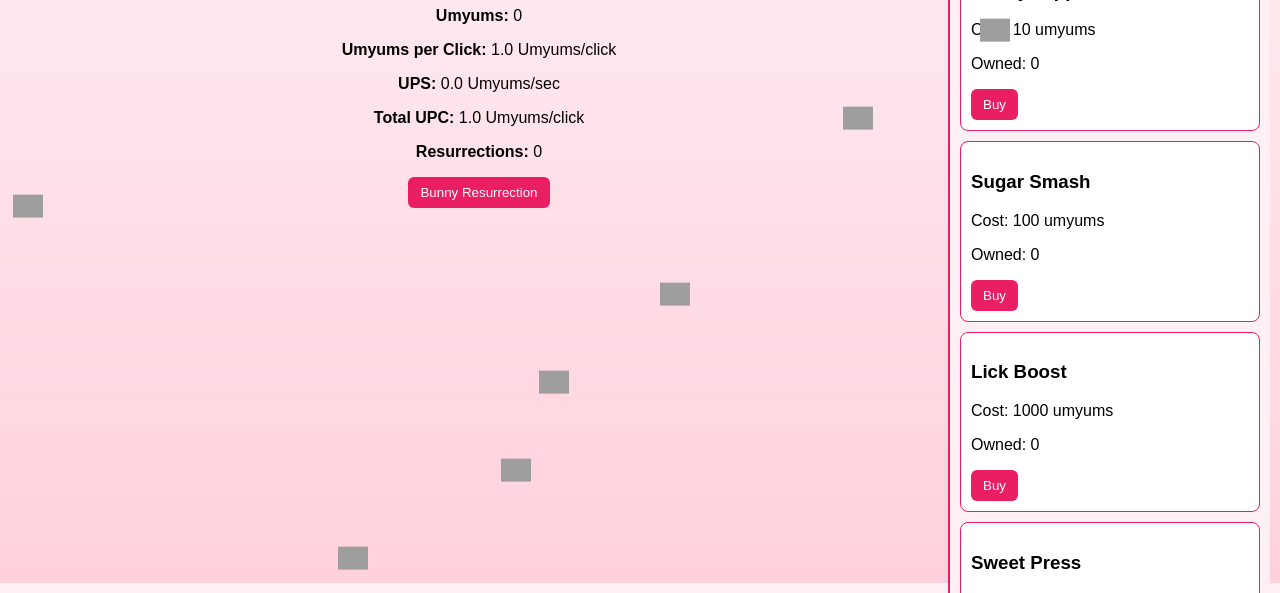
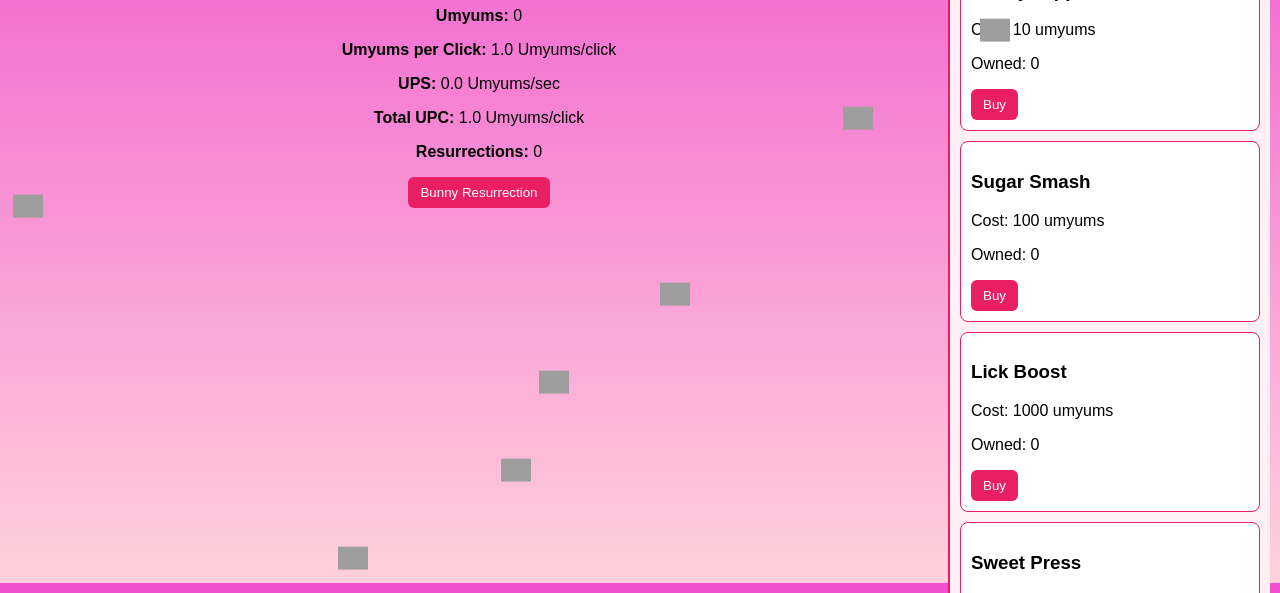
Before and after one commit to my-name-is-Jai/umyum-clicker, a plain HTML site: page index.html in a window 1280 px wide. Shown: the part 217-810 px from the top of the page. Drawn offline with Linux system fonts and the light colour scheme; grey boxes are pictures that could not be loaded.

Commit message:
Gradient fix

```diff
--- a/index.html
+++ b/index.html
@@ -7,7 +7,7 @@
   <style>
     body {
       font-family: sans-serif;
-      background: linear-gradient(to bottom, #fff0f5, #ffd1dc);
+      background: linear-gradient(to bottom, #f04ecd, #ffd1dc);
       margin: 0;
       overflow-x: hidden;
     }
```
